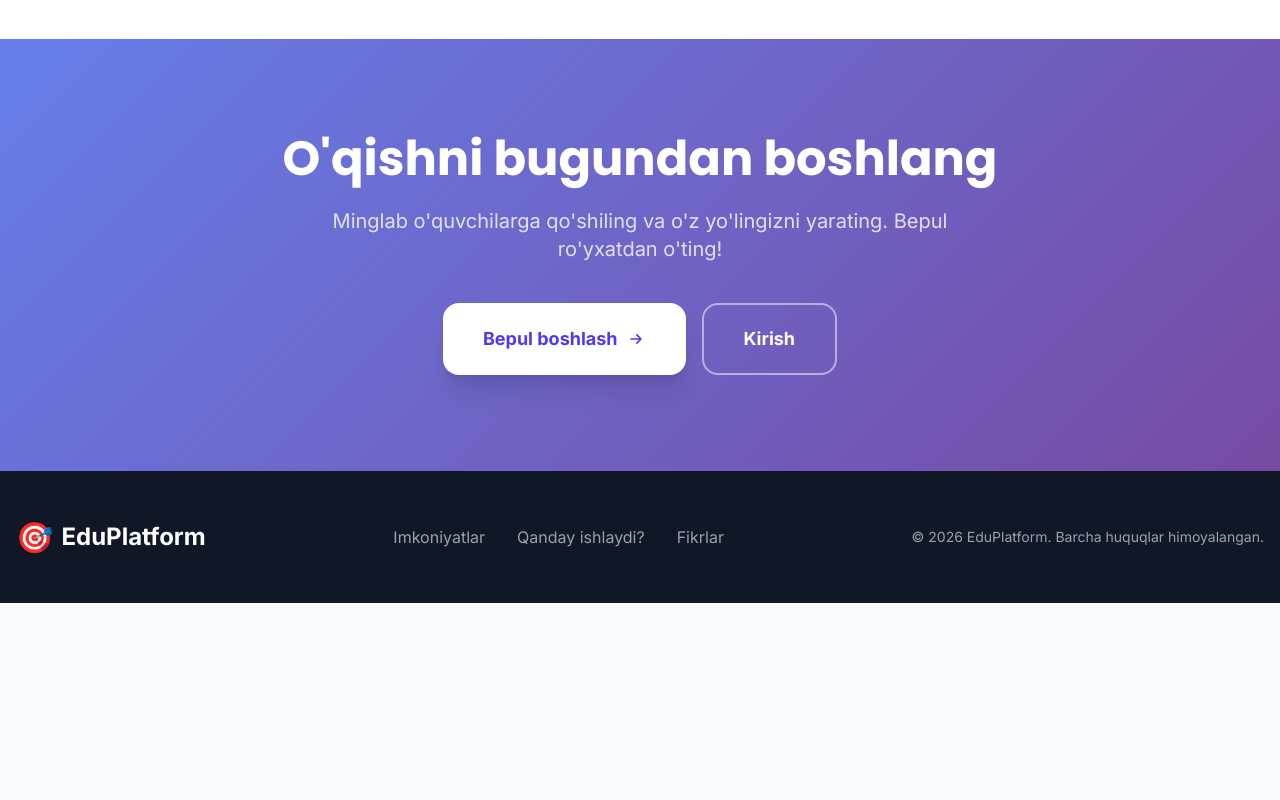
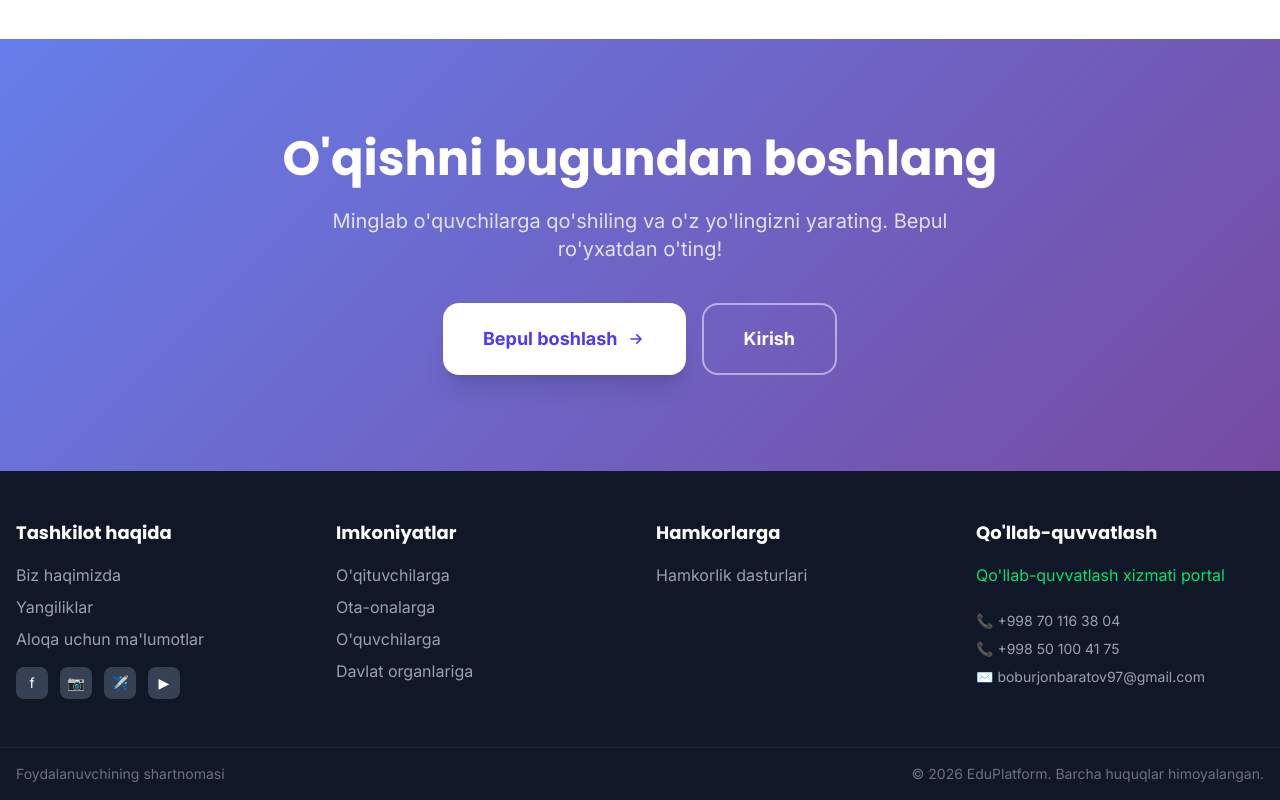
Before and after one commit to shoxan2050/paradoxmyth, a React (Vite) app: page / in a window 1280 px wide. Shown: the part 1983-2783 px from the top of the page. Before the commit the page ends 2586 px from the top, so only its background shows below. Built offline with nearby package versions, Linux system fonts and the light colour scheme; no server answers.

Commit message:
🚀 Force reset - clean upload

```diff
--- a/src/App.tsx
+++ b/src/App.tsx
@@ -15,6 +15,7 @@ import Test from './pages/Test';
 import Result from './pages/Result';
 import Teacher from './pages/Teacher';
 import Admin from './pages/Admin';
+import Contacts from './pages/Contacts';
 
 function App() {
   console.log('App: Rendering full application');
@@ -27,6 +28,7 @@ function App() {
             <Route path="/" element={<Landing />} />
             <Route path="/login" element={<Login />} />
             <Route path="/register" element={<Register />} />
+            <Route path="/contacts" element={<Contacts />} />
 
             {/* Protected Routes - All authenticated users */}
             <Route element={<ProtectedRoute />}>
--- /dev/null
+++ b/src/pages/Contacts.tsx
@@ -0,0 +1,88 @@
+import React from 'react';
+import { Link } from 'react-router-dom';
+
+const Contacts: React.FC = () => {
+    return (
+        <div className="bg-gray-50 min-h-screen">
+            {/* Header */}
+            <nav className="bg-white border-b border-gray-100 px-4 sm:px-6 py-4 flex justify-between items-center sticky top-0 z-10">
+                <Link to="/" className="flex items-center gap-2 text-xl font-bold text-indigo-600">
+                    <span className="text-2xl">🎯</span> EduPlatform
+                </Link>
+                <Link to="/" className="text-gray-600 hover:text-indigo-600 transition">← Orqaga</Link>
+            </nav>
+
+            <main className="max-w-4xl mx-auto p-6 py-12">
+                <h1 className="text-4xl font-bold text-gray-900 mb-8 text-center">📞 Aloqa</h1>
+
+                <div className="grid grid-cols-1 md:grid-cols-2 gap-8">
+                    {/* Contact Info */}
+                    <div className="bg-white rounded-3xl p-8 shadow-sm border border-gray-100">
+                        <h2 className="text-2xl font-bold text-gray-900 mb-6">Bog'lanish</h2>
+
+                        <div className="space-y-6">
+                            {/* Phone */}
+                            <div className="flex items-start gap-4">
+                                <div className="w-12 h-12 bg-indigo-100 rounded-2xl flex items-center justify-center text-2xl">📞</div>
+                                <div>
+                                    <h3 className="font-bold text-gray-900">Telefon</h3>
+                                    <p className="text-gray-600">+998 70 116 38 04</p>
+                                    <p className="text-gray-600">+998 50 100 41 75</p>
+                                </div>
+                            </div>
+
+                            {/* Telegram */}
+                            <div className="flex items-start gap-4">
+                                <div className="w-12 h-12 bg-blue-100 rounded-2xl flex items-center justify-center text-2xl">✈️</div>
+                                <div>
+                                    <h3 className="font-bold text-gray-900">Telegram</h3>
+                                    <a href="https://t.me/jun1or_person" target="_blank" rel="noopener noreferrer"
+                                        className="text-indigo-600 hover:text-indigo-800 transition">
+                                        @jun1or_person
+                                    </a>
+                                </div>
+                            </div>
+
+                            {/* Email */}
+                            <div className="flex items-start gap-4">
+                                <div className="w-12 h-12 bg-green-100 rounded-2xl flex items-center justify-center text-2xl">✉️</div>
+                                <div>
+                                    <h3 className="font-bold text-gray-900">Email</h3>
+                                    <a href="mailto:boburjonbaratov97@gmail.com"
+                                        className="text-indigo-600 hover:text-indigo-800 transition">
+                                        boburjonbaratov97@gmail.com
+                                    </a>
+                                </div>
+                            </div>
+                        </div>
+                    </div>
+
+                    {/* Partnership */}
+                    <div className="bg-gradient-to-br from-indigo-600 to-purple-600 rounded-3xl p-8 text-white">
+                        <h2 className="text-2xl font-bold mb-4">🤝 Hamkorlik</h2>
+                        <p className="text-white/80 mb-6">
+                            EduPlatform bilan hamkorlik qilishni xohlaysizmi? Biz bilan bog'laning va birgalikda ta'lim sifatini oshiramiz!
+                        </p>
+                        <ul className="space-y-3 text-white/90">
+                            <li className="flex items-center gap-2">
+                                <span>✅</span> O'quv muassasalari uchun maxsus shartlar
+                            </li>
+                            <li className="flex items-center gap-2">
+                                <span>✅</span> O'qituvchilar uchun bepul akkaunt
+                            </li>
+                            <li className="flex items-center gap-2">
+                                <span>✅</span> Texnik qo'llab-quvvatlash
+                            </li>
+                        </ul>
+                        <a href="https://t.me/jun1or_person" target="_blank" rel="noopener noreferrer"
+                            className="mt-8 block w-full py-4 bg-white text-indigo-600 rounded-2xl font-bold text-center hover:bg-gray-100 transition">
+                            Telegram orqali bog'lanish
+                        </a>
+                    </div>
+                </div>
+            </main>
+        </div>
+    );
+};
+
+export default Contacts;
--- a/src/pages/Landing.tsx
+++ b/src/pages/Landing.tsx
@@ -197,20 +197,74 @@ const Landing: React.FC = () => {
             </section>
 
             {/* Footer */}
-            <footer className="py-12 bg-gray-900 text-gray-400">
-                <div className="max-w-7xl mx-auto px-4">
-                    <div className="flex flex-col md:flex-row justify-between items-center gap-6">
-                        <div className="flex items-center gap-2 text-2xl font-bold text-white">
-                            <span className="text-3xl">🎯</span> EduPlatform
+            <footer className="bg-gray-900 text-white">
+                {/* Main Footer Content */}
+                <div className="max-w-7xl mx-auto px-4 py-12">
+                    <div className="grid grid-cols-1 md:grid-cols-4 gap-8">
+                        {/* Tashkilot haqida */}
+                        <div>
+                            <h3 className="text-lg font-bold mb-4">Tashkilot haqida</h3>
+                            <ul className="space-y-2 text-gray-400">
+                                <li><span className="hover:text-white cursor-pointer transition">Biz haqimizda</span></li>
+                                <li><span className="hover:text-white cursor-pointer transition">Yangiliklar</span></li>
+                                <li><Link to="/contacts" className="hover:text-white transition">Aloqa uchun ma'lumotlar</Link></li>
+                            </ul>
+                            {/* Social Icons */}
+                            <div className="flex gap-3 mt-4">
+                                <a href="https://facebook.com" target="_blank" rel="noopener noreferrer" className="w-8 h-8 bg-gray-700 rounded-lg flex items-center justify-center hover:bg-gray-600 transition">
+                                    <span className="text-sm">f</span>
+                                </a>
+                                <a href="https://instagram.com" target="_blank" rel="noopener noreferrer" className="w-8 h-8 bg-gray-700 rounded-lg flex items-center justify-center hover:bg-gray-600 transition">
+                                    <span className="text-sm">📷</span>
+                                </a>
+                                <a href="https://t.me/jun1or_person" target="_blank" rel="noopener noreferrer" className="w-8 h-8 bg-gray-700 rounded-lg flex items-center justify-center hover:bg-gray-600 transition">
+                                    <span className="text-sm">✈️</span>
+                                </a>
+                                <a href="https://youtube.com" target="_blank" rel="noopener noreferrer" className="w-8 h-8 bg-gray-700 rounded-lg flex items-center justify-center hover:bg-gray-600 transition">
+                                    <span className="text-sm">▶</span>
+                                </a>
+                            </div>
                         </div>
-                        <div className="flex items-center gap-8">
-                            <a href="#features" className="hover:text-white transition">Imkoniyatlar</a>
-                            <a href="#how-it-works" className="hover:text-white transition">Qanday ishlaydi?</a>
-                            <a href="#testimonials" className="hover:text-white transition">Fikrlar</a>
+
+                        {/* Imkoniyatlar */}
+                        <div>
+                            <h3 className="text-lg font-bold mb-4">Imkoniyatlar</h3>
+                            <ul className="space-y-2 text-gray-400">
+                                <li><span className="hover:text-white cursor-pointer transition">O'qituvchilarga</span></li>
+                                <li><span className="hover:text-white cursor-pointer transition">Ota-onalarga</span></li>
+                                <li><span className="hover:text-white cursor-pointer transition">O'quvchilarga</span></li>
+                                <li><span className="hover:text-white cursor-pointer transition">Davlat organlariga</span></li>
+                            </ul>
                         </div>
-                        <div className="text-sm">
-                            © 2026 EduPlatform. Barcha huquqlar himoyalangan.
+
+                        {/* Hamkorlarga */}
+                        <div>
+                            <h3 className="text-lg font-bold mb-4">Hamkorlarga</h3>
+                            <ul className="space-y-2 text-gray-400">
+                                <li><Link to="/contacts" className="hover:text-white transition">Hamkorlik dasturlari</Link></li>
+                            </ul>
                         </div>
+
+                        {/* Qo'llab-quvvatlash */}
+                        <div>
+                            <h3 className="text-lg font-bold mb-4">Qo'llab-quvvatlash</h3>
+                            <ul className="space-y-2 text-gray-400">
+                                <li><Link to="/contacts" className="text-green-400 hover:text-green-300 transition">Qo'llab-quvvatlash xizmati portal</Link></li>
+                            </ul>
+                            <div className="mt-6 space-y-2 text-gray-400">
+                                <p className="text-sm">📞 +998 70 116 38 04</p>
+                                <p className="text-sm">📞 +998 50 100 41 75</p>
+                                <p className="text-sm">✉️ boburjonbaratov97@gmail.com</p>
+                            </div>
+                        </div>
+                    </div>
+                </div>
+
+                {/* Bottom Bar */}
+                <div className="border-t border-gray-800 py-4">
+                    <div className="max-w-7xl mx-auto px-4 flex flex-col md:flex-row justify-between items-center gap-4 text-gray-500 text-sm">
+                        <span>Foydalanuvchining shartnomasi</span>
+                        <span>© 2026 EduPlatform. Barcha huquqlar himoyalangan.</span>
                     </div>
                 </div>
             </footer>
```
